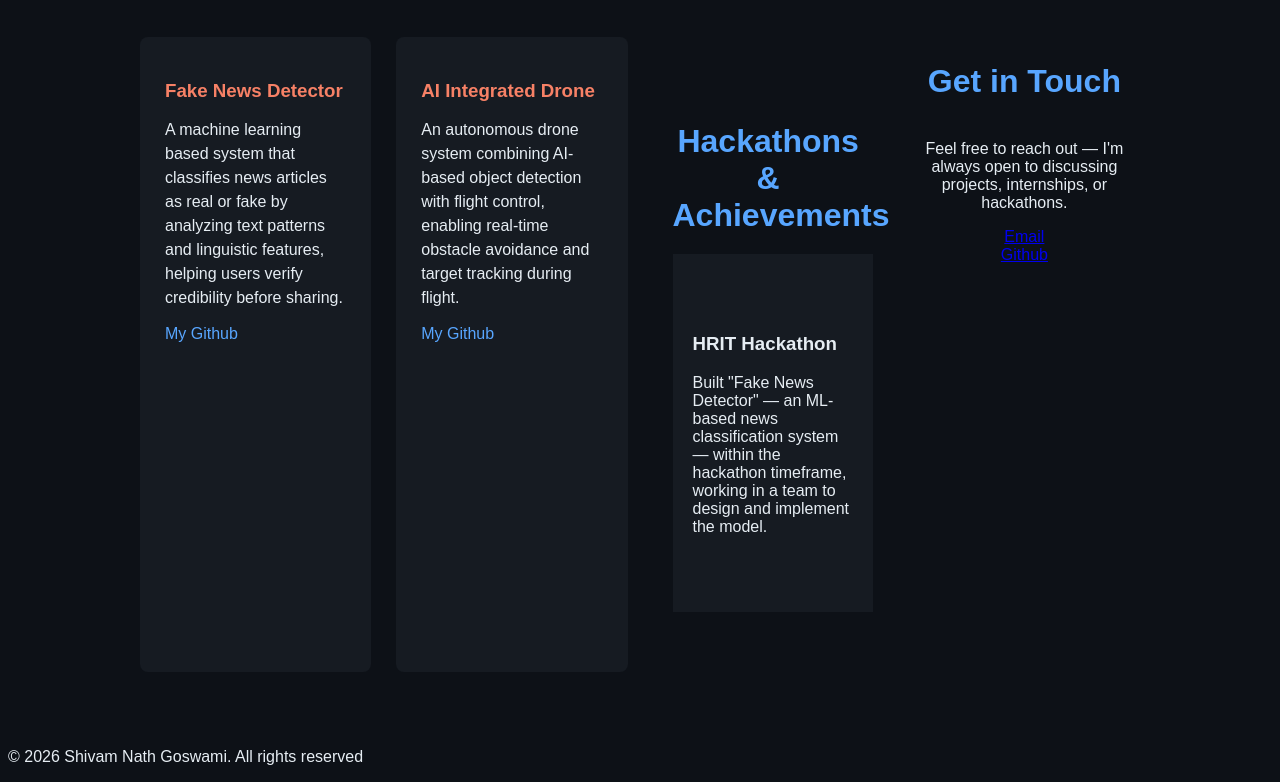
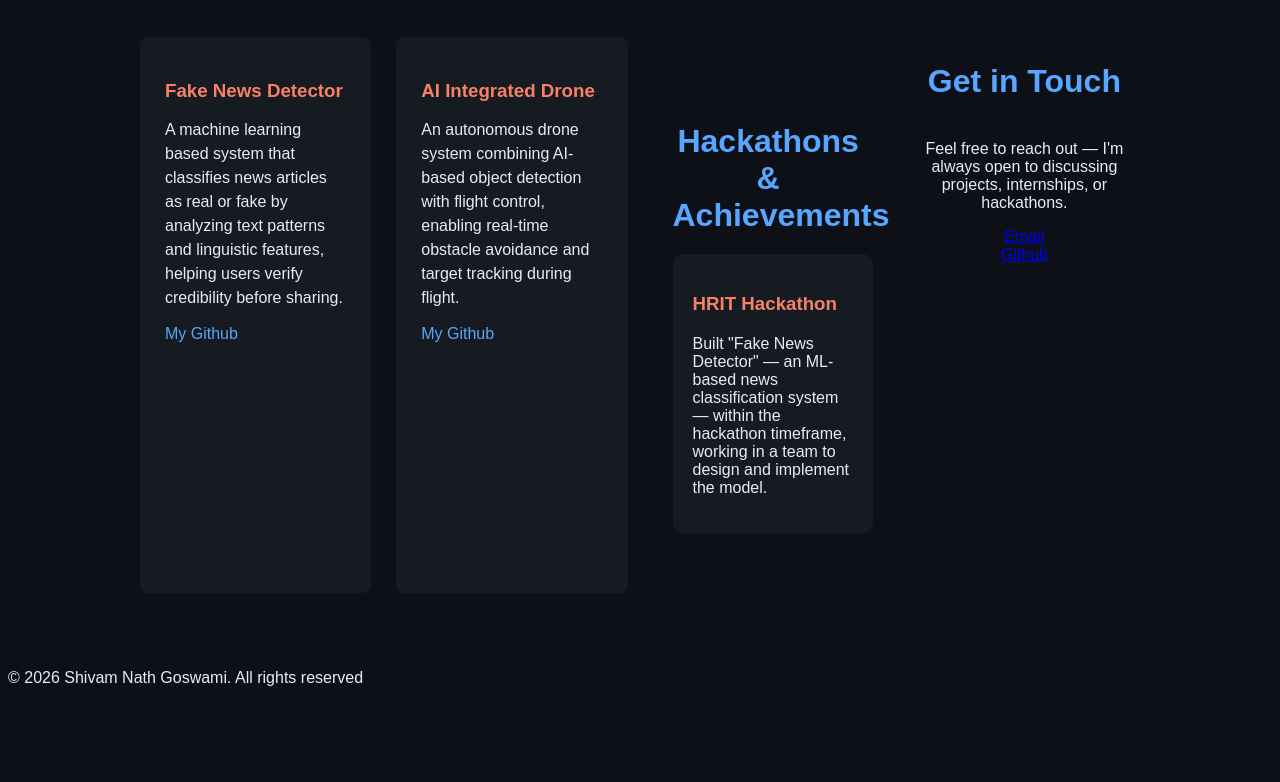
Before and after one commit to shvmmonk/portfolio-html-css-, a plain HTML site: page index.html in a window 1280 px wide. Shown: the part 1450-2232 px from the top of the page. After the commit the page ends 2153 px from the top, so only its background shows below. Drawn offline with Linux system fonts and the light colour scheme.

```diff
--- a/style.css
+++ b/style.css
@@ -185,7 +185,17 @@
 
 .Hackathons-card{
     background-color: var(--card-bg);
-    padding: 60px 20px;
-    border-radius: 0%;
+    padding: 20px;
+    border-radius: 10px;
     text-align: left;
 }
+
+.Hackathons-card h3{
+    color: var(--accent-color);
+    margin-bottom: 20px;
+}
+
+.project-card p {
+  line-height: 1.5;
+  margin-bottom: 15px;
+}
```
